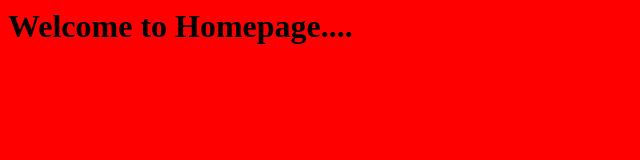
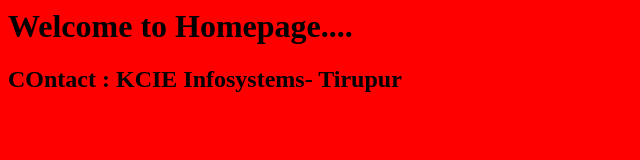
Before and after one commit to jayakumarkICE/Pythonclassnotes, a plain HTML site: page Homepage.html in a window 1280 px wide. Shown: the whole page, without its empty margins (0-640 px from the left). Drawn offline with Linux system fonts and the light colour scheme.

```diff
--- a/Homepage.html
+++ b/Homepage.html
@@ -1,5 +1,6 @@
 <html>
   <body bgcolor="Red">
   <h1> Welcome to Homepage....</h1>
+    <h2> COntact : KCIE Infosystems- Tirupur</h2>
   </body
 </html>
```
